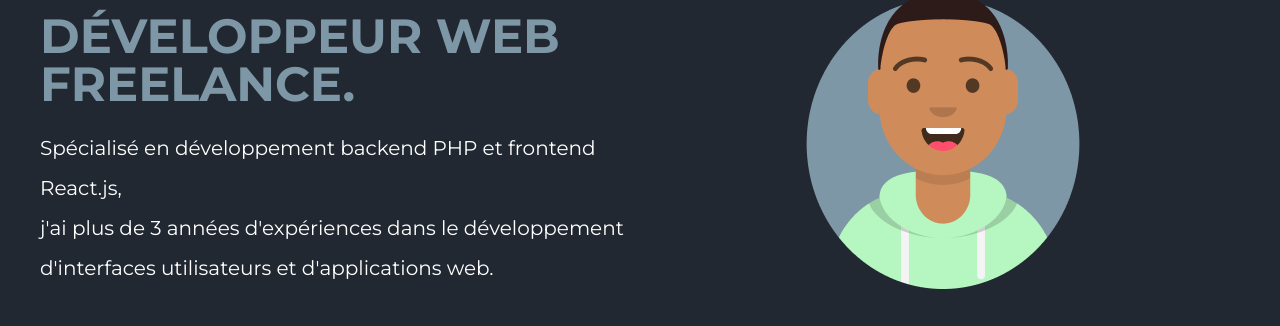
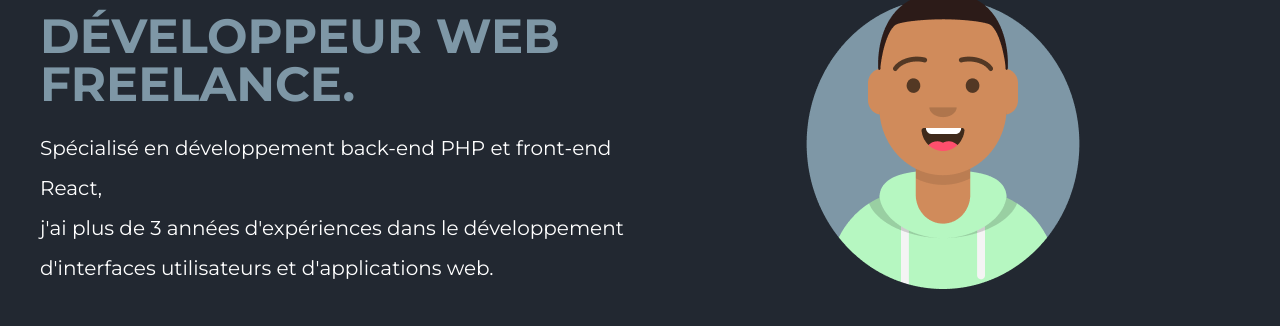
Before and after one commit to eliseekn/portfolio, a Vue app: page / in a window 1280 px wide. Shown: the part 260-586 px from the top of the page. Built offline with nearby package versions, Linux system fonts and the light colour scheme.

Commit message:
Add little improvement

```diff
--- a/src/components/work-details.vue
+++ b/src/components/work-details.vue
@@ -8,5 +8,5 @@
 <script setup lang="ts">
     import { Props } from '../data/work'
 
-    const props = defineProps<{  data: Props }>()
+    defineProps<{ data: Props }>()
 </script>
--- a/src/pages/faq.vue
+++ b/src/pages/faq.vue
@@ -8,7 +8,7 @@
                     <h5 class="text-[#7e97a6] font-bold text-xl md:text-3xl">Quelles sont vos disponibilités ?</h5>
 
                     <p class="text-base md:text-xl md:leading-loose mt-3">
-                        Je suis actuellement <span class="text-[#7e97a6] font-semibold">indisponible</span> jusqu'en <span class="text-[#7e97a6] font-semibold">Septembre</span>.
+                        Je suis actuellement <span class="text-[#7e97a6] font-semibold">indisponible</span> jusqu'en <span class="text-[#7e97a6] font-semibold">Décembre</span>.
                     </p>
                 </div>
 
@@ -26,7 +26,7 @@
                     <h5 class="text-[#7e97a6] font-bold text-xl md:text-3xl">Effectuez-vous des missions sur site ?</h5>
 
                     <p class="text-base md:text-xl md:leading-loose mt-3">
-                        Oui, en partie, à raison <span class="text-[#7e97a6] font-semibold">2 jours</span> par semaine maximum.
+                        Non, j'effectue la majeure partie de mes missions à <span class="text-[#7e97a6] font-semibold">distance</span>.
                     </p>
                 </div>
 
--- a/src/pages/home.vue
+++ b/src/pages/home.vue
@@ -12,7 +12,8 @@
                 </h1>
 
                 <p class="text-base md:text-xl md:leading-loose">
-                    Spécialisé en développement backend PHP et frontend React.js, <br> j'ai plus de 3 années d'expériences dans le développement d'interfaces utilisateurs et d'applications web.
+                    Spécialisé en développement back-end PHP et front-end React, <br>
+                    j'ai plus de 3 années d'expériences dans le développement d'interfaces utilisateurs et d'applications web.
                 </p>
 
                 <div class="animate-slide-in flex items-center justify-center md:justify-start mt-10">
--- a/src/pages/projects.vue
+++ b/src/pages/projects.vue
@@ -19,7 +19,7 @@
                 <font-awesome-icon :icon="faSyncAlt" />
             </button>
 
-            <button :class="Data.length == 1 ? 'ml-5 btn' : 'btn'" @click="props.setActivePage('Me contacter')">
+            <button :class="Data.length === 1 ? 'ml-5 btn' : 'btn'" @click="props.setActivePage('Me contacter')">
                 <span class="hidden md:block">Me contacter</span>
                 <span class="block md:hidden">Contact</span>
             </button>
--- a/src/pages/services.vue
+++ b/src/pages/services.vue
@@ -4,7 +4,7 @@
 
             <div class="grid grid-cols-3 gap-3">
                 <div class="animate-fade-in-1 col-span-6 lg:col-auto card p-4">
-                    <p class="text-[#7e97a6] font-bold text-xl md:text-3xl">Développement Backend</p>
+                    <p class="text-[#7e97a6] font-bold text-xl md:text-3xl">Développement Back-end</p>
 
                     <div class="my-3 md:my-5 text-xl md:text-5xl">
                         <span><font-awesome-icon :icon="faPhp" color="#7e97a6" /></span>
@@ -18,7 +18,7 @@
                 </div>
 
                 <div class="animate-fade-in-2 col-span-6 lg:col-auto card p-4">
-                    <p class="text-[#7e97a6] font-bold text-xl md:text-3xl">Développement Frontend</p>
+                    <p class="text-[#7e97a6] font-bold text-xl md:text-3xl">Développement Front-end</p>
 
                     <div class="my-3 md:my-5 text-xl md:text-5xl">
                         <span><font-awesome-icon :icon="faNodeJs" color="#7e97a6" /></span>
```
